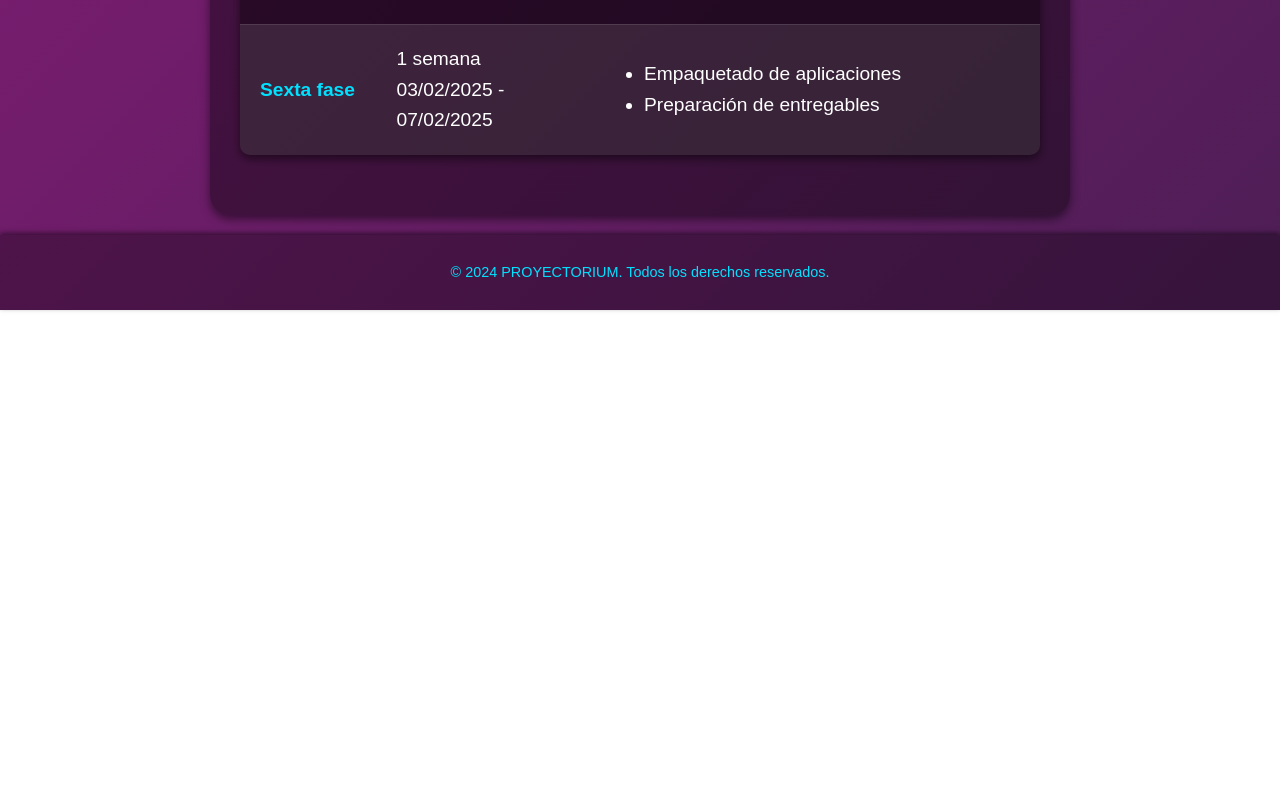
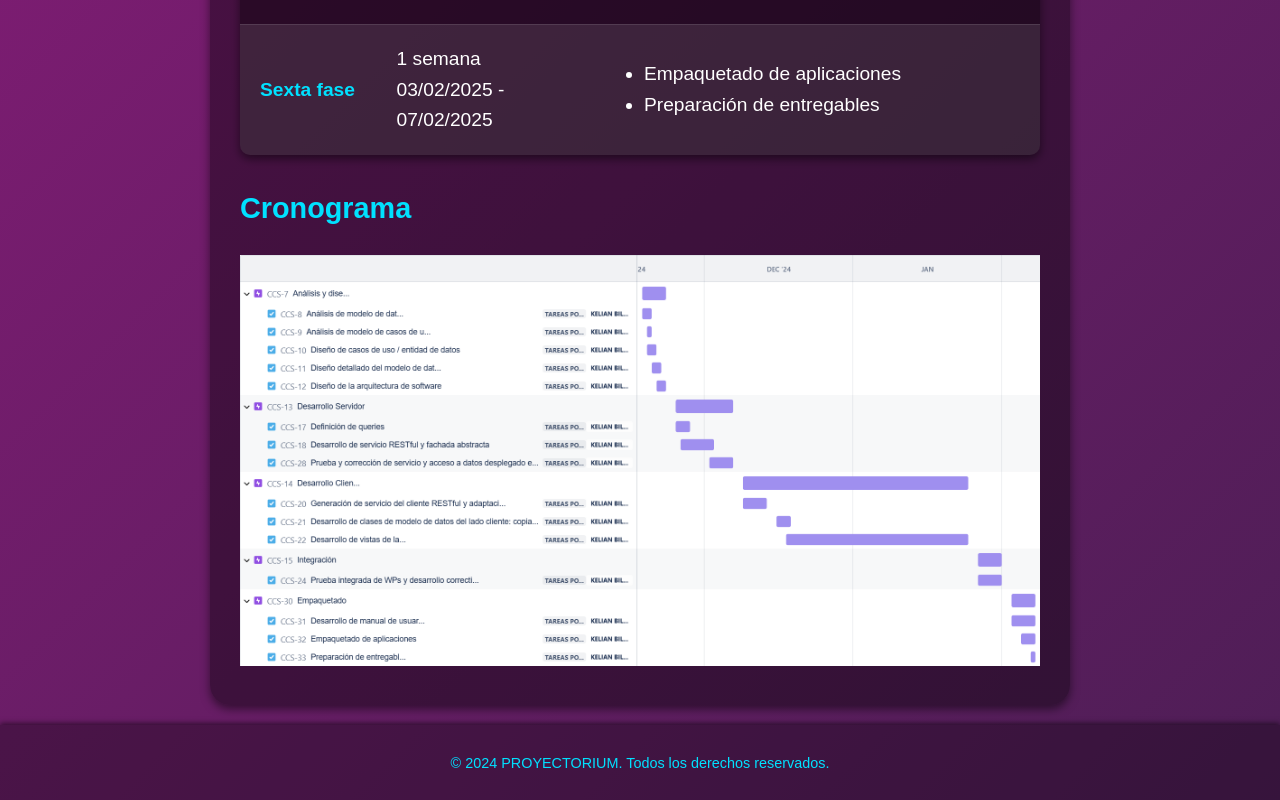
Before and after one commit to DaniN12/ProyectoG2, a plain HTML site: page propuestas/planificacion.html in a window 1280 px wide. Shown: the part 1522-2322 px from the top of the page. Before the commit the page ends 1832 px from the top, so only its background shows below. Drawn offline with Linux system fonts and the light colour scheme.

Commit message:
Cronograma añadido

```diff
--- a/propuestas/planificacion.html
+++ b/propuestas/planificacion.html
@@ -92,6 +92,9 @@
             </tr>
         </table>
 
+        <h2>Cronograma</h2>
+        <img src="../image/Cronograma.png" alt="Cronograma del proyecto" style="width: 100%; height: auto;">
+
     </section>
 
     <footer>
```
Also changed, not shown: image/Cronograma.png (added).
